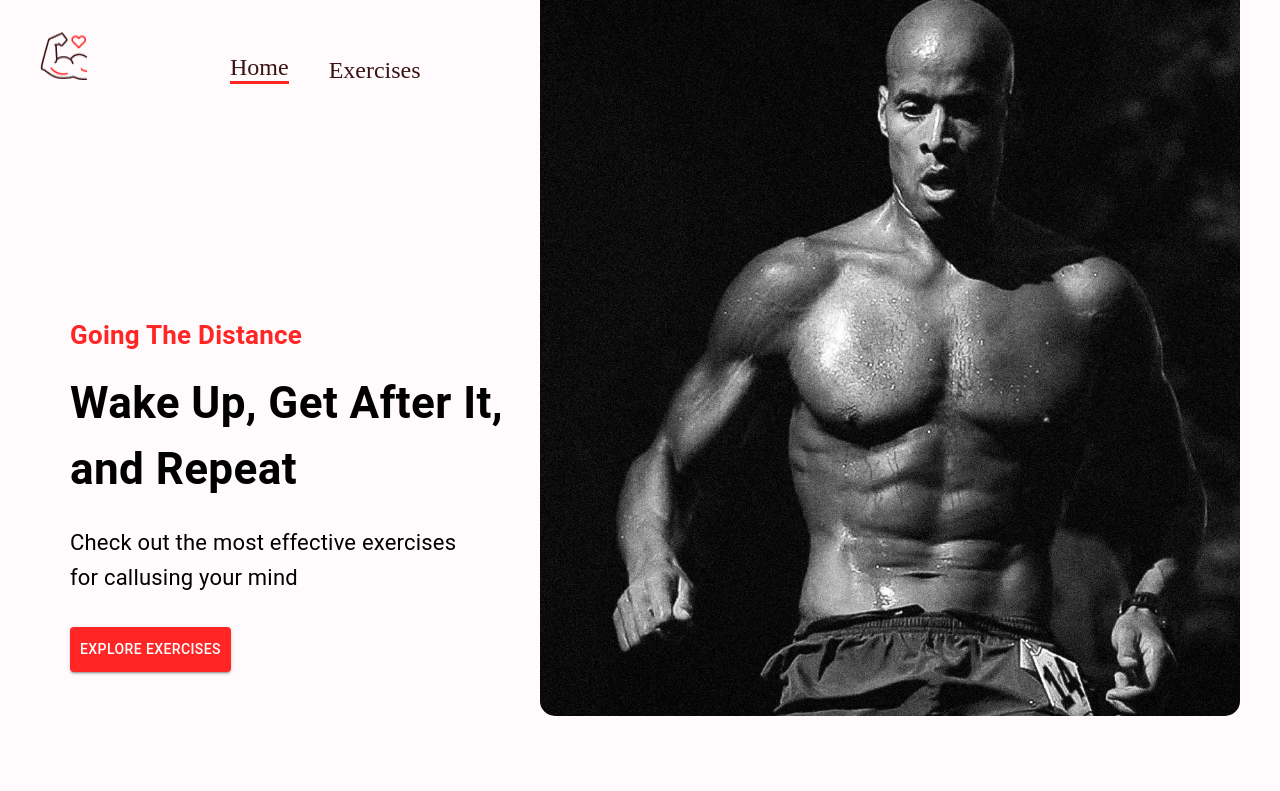
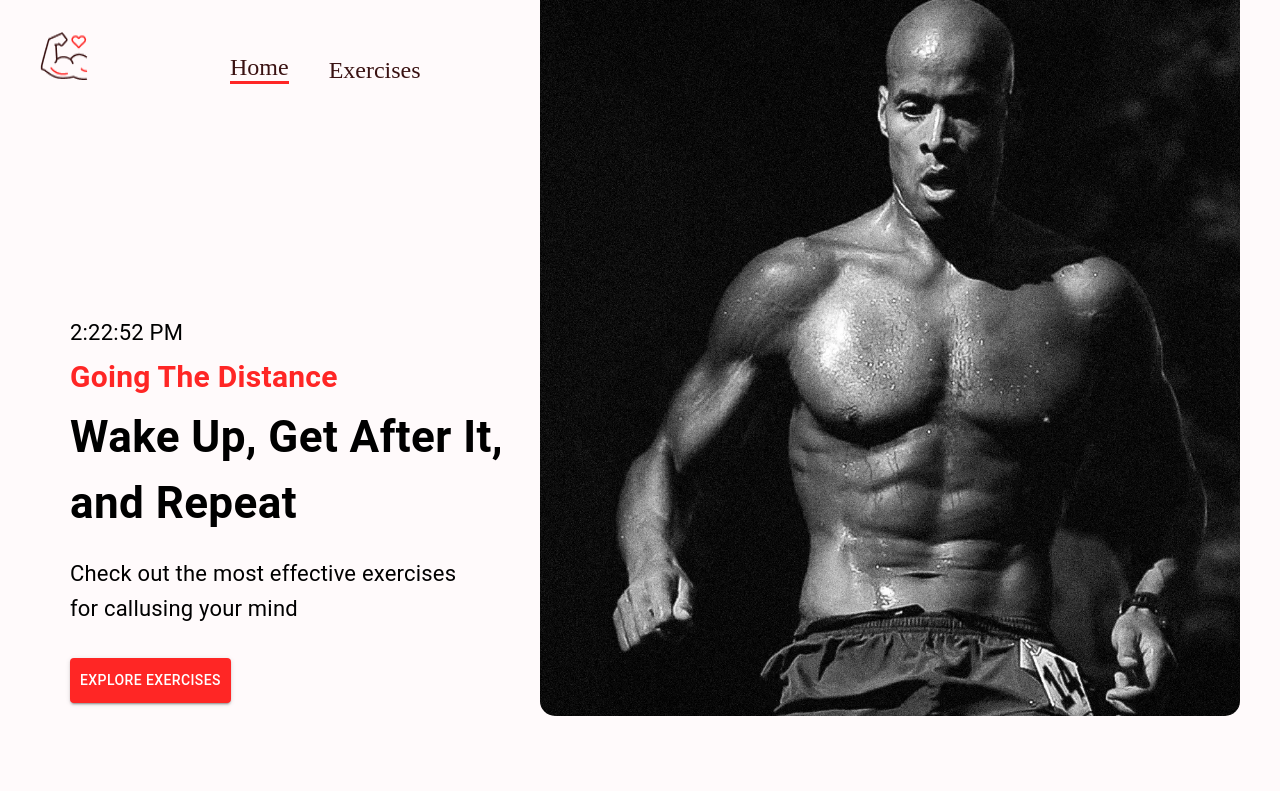
Before and after one commit to ben842002/going-the-distance, a React (Create React App) app: page / in a window 1280 px wide. Shown: the top 791 px of the page. Built offline with nearby package versions, Linux system fonts and the light colour scheme; no server answers.

Commit message:
add CurrentTime component

```diff
--- /dev/null
+++ b/src/components/HomePage/CurrentTime.js
@@ -0,0 +1,22 @@
+import React, { useState } from 'react'
+import { Typography } from '@mui/material';
+
+const CurrentTime = () => {
+    const currentTime = new Date().toLocaleTimeString(); // initialize time
+    const [time, setTime] = useState(currentTime);
+
+    const setCurrentTime = () => {
+        const currentTime = new Date().toLocaleTimeString();
+        setTime(currentTime);
+    }
+
+    setInterval(setCurrentTime, 1000);
+
+    return (
+        <Typography mb="5px" fontSize="22px">
+            {time}
+        </Typography>
+    )
+}
+
+export default CurrentTime
--- a/src/components/HomePage/HeroBanner.js
+++ b/src/components/HomePage/HeroBanner.js
@@ -1,5 +1,6 @@
 import React from 'react'
 import { Box, Typography, Button } from '@mui/material';
+import CurrentTime from './CurrentTime';
 import HeroBannerImage from '../../assets/images/davidgoggins.webp';
 
 const HeroBanner = () => {
@@ -11,11 +12,13 @@ const HeroBanner = () => {
         }}
         position="relative" p="20px"
     >
-        <Typography color="#FF2625" fontWeight="600" fontSize="26px">
+        <CurrentTime />
+
+        <Typography color="#FF2625" fontWeight="600" fontSize="30px">
             Going The Distance
         </Typography>
 
-        <Typography fontWeight="700" sx={{ fontSize: { lg: '44px', xs: '40px' }}} mb="23px" mt="15px">
+        <Typography fontWeight="700" sx={{ fontSize: { lg: '44px', xs: '40px' }}} mb="20px" mt="5px">
             Wake Up, Get After It, <br /> and Repeat
         </Typography>
 
```
Lines whose indentation alone changed are shown as unchanged.
